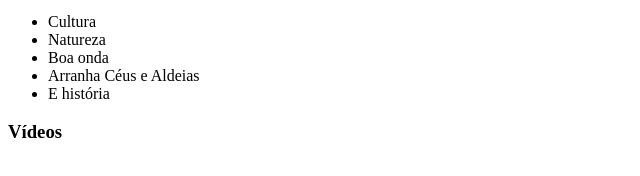
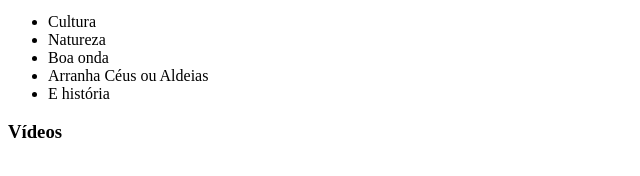
Before and after one commit to TiagoAndradeAIB125/Projeto_01, a plain HTML site: page index.html in a window 1280 px wide. Shown: the part 186-362 px from the top of the page, 0-640 px from the left. Drawn offline with Linux system fonts and the light colour scheme.

Commit message:
Update index.html

```diff
--- a/index.html
+++ b/index.html
@@ -9,7 +9,7 @@
      <li>Cultura</li>
      <li>Natureza</li>
      <li>Boa onda</li>
-     <li>Arranha Céus e Aldeias</li>
+     <li>Arranha Céus ou Aldeias</li>
      <li>E história</li>
     </ul>
  <h3>Vídeos</h3>
```
